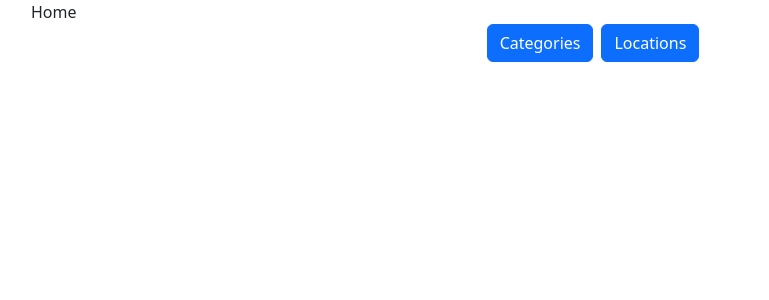
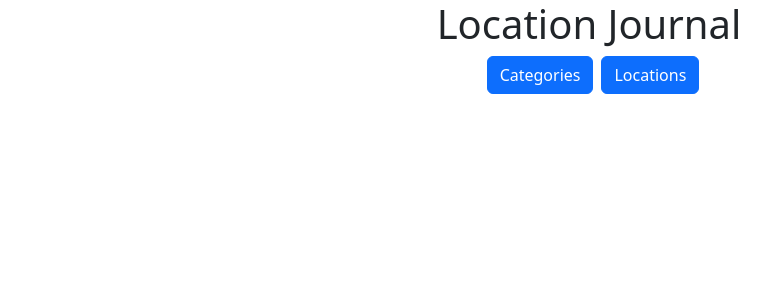
Before and after one commit to Sam-2019/UTIC-IT, a React (Create React App) app: page / in a window 1280 px wide. Shown: the top 300 px of the page, without its empty margins (51-820 px from the left). Built offline with nearby package versions, Linux system fonts and the light colour scheme.

Commit message:
added text to homepage

```diff
--- a/src/Home/Home.js
+++ b/src/Home/Home.js
@@ -1,7 +1,11 @@
 import React from "react";
 
 const Home = () => {
-  return <>Home</>;
+  return (
+    <div className="text-center">
+      <h1>Location Journal</h1>
+    </div>
+  );
 };
 
 export default Home;
```
